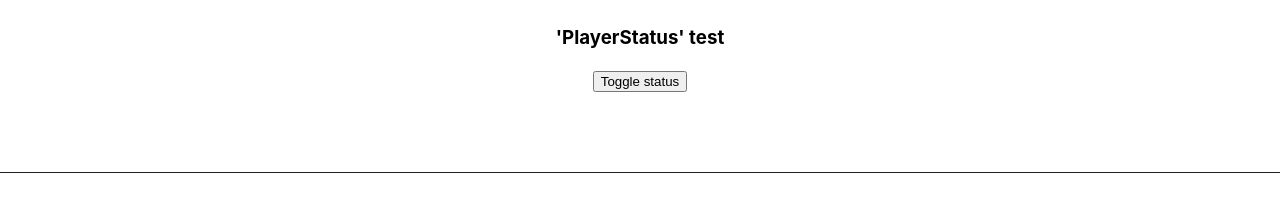
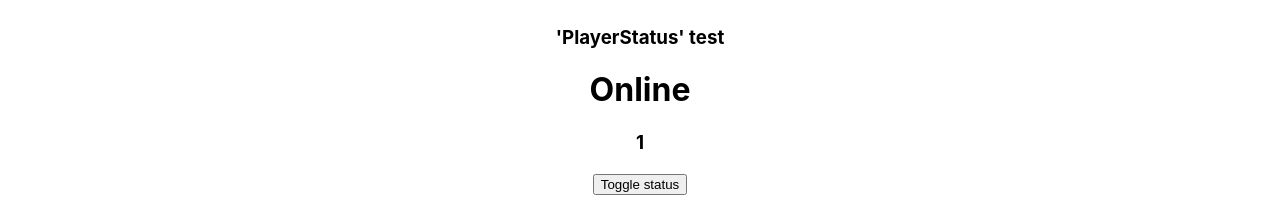
Before and after one commit to DamiMedrano/minutentag-react-challenge, a React (Create React App) app: page / in a window 1280 px wide. Shown: the part 1057-1261 px from the top of the page. Built offline with nearby package versions, Linux system fonts and the light colour scheme.

Commit message:
Done with player status test

```diff
--- a/src/components/PlayerStatus.jsx
+++ b/src/components/PlayerStatus.jsx
@@ -16,26 +16,35 @@
  *   </div>
  */
 
-import { useState, useEffect } from "react";
+import React, { useState, useEffect, useRef } from "react";
 
 export function PlayerStatus() {
   const [status, setStatus] = useState("Online");
   const [counter, setCounter] = useState(0);
+  const isInitialRender = useRef(true);
 
-	// Toggle between the two status values - 'Away' and 'Online'
   function onToggleStatus() {
-		// Write your code here
+    setStatus((prevStatus) => (prevStatus === "Online" ? "Away" : "Online"));
   }
 
-	// Implement effect hook below.
-	// Update the counter when status changes.
-	useEffect(() => {}, []);
+  useEffect(() => {
+	// Skip the effect on the initial render
+    if (isInitialRender.current) {
+      isInitialRender.current = false;
+      return;
+    }
+
+    // Increment the counter only if the status is "Away" or "Online"
+    if (status === "Away" || status === "Online") {
+      setCounter((prevCounter) => prevCounter + 1);
+    }
+  }, [status]);
 
   return (
     <div>
-			<h1>{/** Render the status */}</h1>
-			<h3>{/** Render the counter */}</h3>
-			<button>Toggle status</button>
+      <h1>{status}</h1>
+      <h3>{counter}</h3>
+      <button onClick={onToggleStatus}>Toggle status</button>
     </div>
   );
 }
```
Lines whose indentation alone changed are shown as unchanged.
